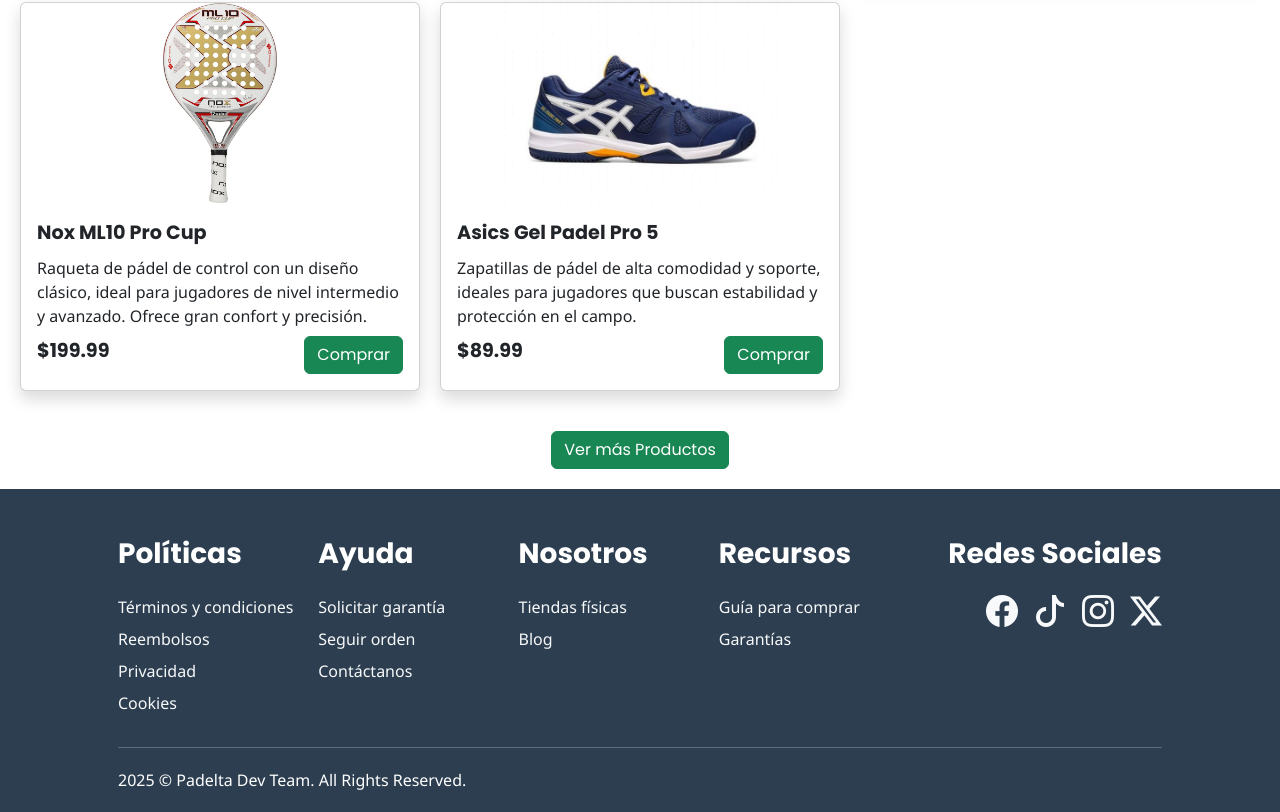
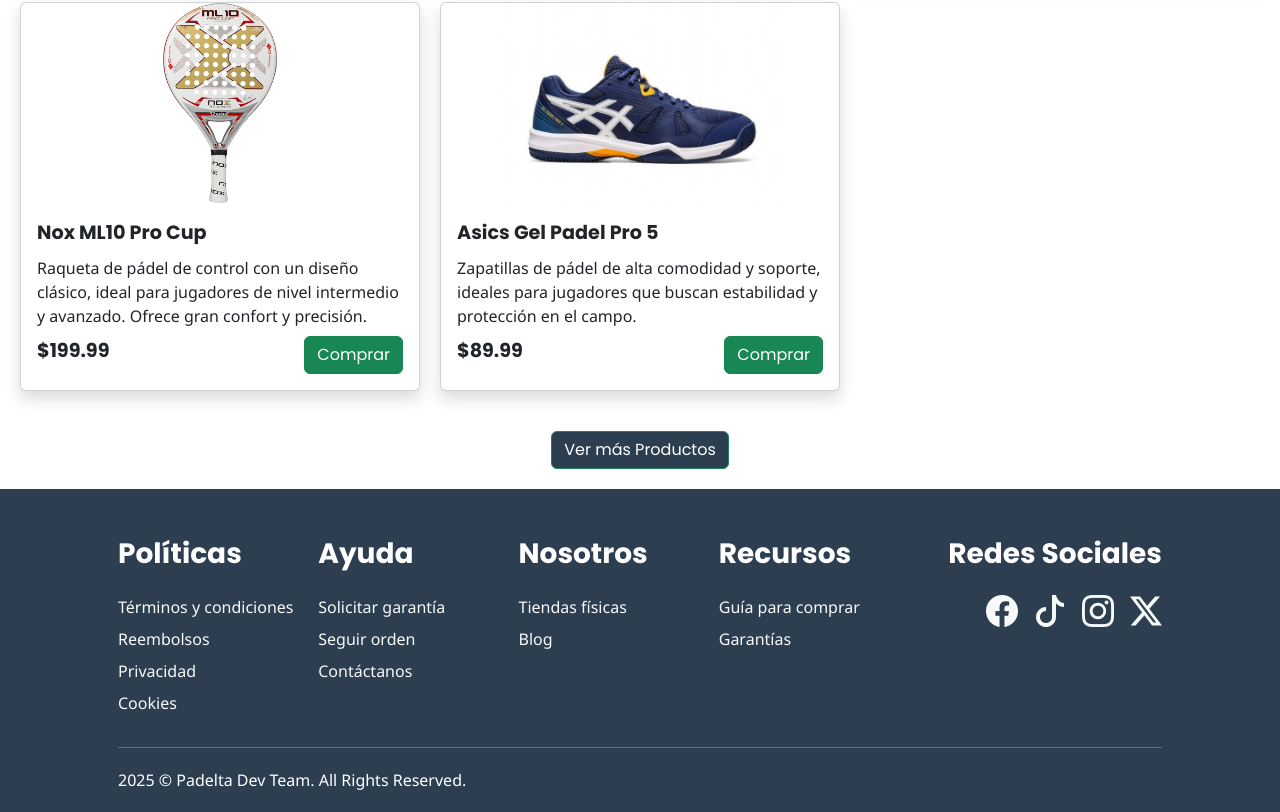
Before and after one commit to Fabian-mo29/mundoRaquetas, a Vue app in the folder frontend/: page / in a window 1280 px wide. Shown: the part 1848-2660 px from the top of the page. Built offline with nearby package versions, Linux system fonts and the light colour scheme.

Commit message:
botton color

```diff
--- a/frontend/src/components/ProductList.vue
+++ b/frontend/src/components/ProductList.vue
@@ -13,6 +13,7 @@
         @click="verMasProductos"
         v-if="show < products.length"
         class="btn btn-success center-button"
+        style='background-color: #2c3e50'
       >
         Ver más Productos
       </button>
--- a/frontend/src/views/CategoryView.vue
+++ b/frontend/src/views/CategoryView.vue
@@ -5,7 +5,7 @@
         <div v-for="(product, index) in filteredProducts.slice(0, show)" :key="index" class="card shadow">
             <ProductCard :product="product" :limite="limite"/>
         </div>
-        <button @click="verMasProductos" v-if="show < filteredProducts.length" class="btn btn-success center-button">Ver más Productos</button>
+        <button @click="verMasProductos" v-if="show < filteredProducts.length" class="btn btn-success center-button" style='background-color: #2c3e50'>Ver más Productos </button>
         </div>
     </div>
 </template>
```
